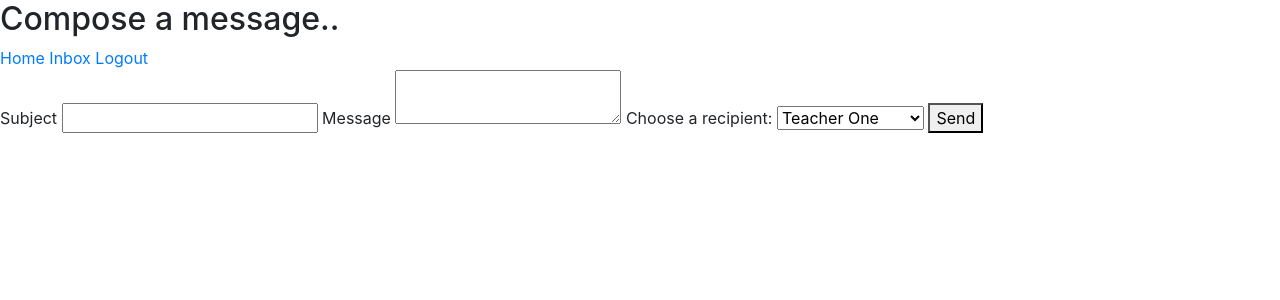
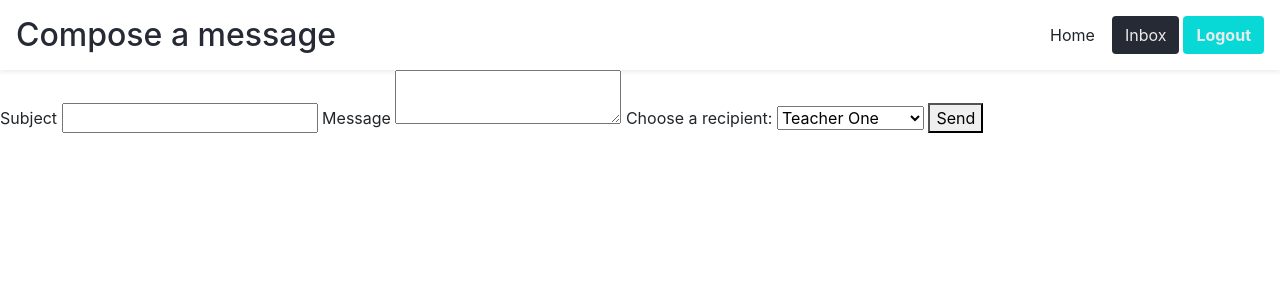
Before and after one commit to JennyWauer/school_scheduler, a Django app: template scheduler_app/templates/new_message.html in a window 1280 px wide. Shown: the top 300 px of the page. Run offline with Django 3.2, Linux system fonts and the light colour scheme; the template is opened without the code that fills it: values that come from a table or form of the project are taken from there, others are empty; data comes from the database, SQL or seed files in the repository; some libraries are stand-ins or nearby versions.

Commit message:
update and style header

```diff
--- a/scheduler_app/static/css/style.css
+++ b/scheduler_app/static/css/style.css
@@ -11,7 +11,7 @@ html {
     background-color: #08D9D6;
 }
 
-#sign-in {
+#sign-in, .inbox-btn {
     background-color: #252a34;
     color: #eaeaea;
 }
--- a/scheduler_app/templates/new_message.html
+++ b/scheduler_app/templates/new_message.html
@@ -13,12 +13,12 @@
 	<link rel="stylesheet" href="{% static 'css/style.css' %}">
 </head>
 <body>
-    <header>
-        <h2>Compose a message..</h2>
-        <a href="/profile">Home</a>
-        <a href="inbox/{{user.id}}">Inbox</a>
-        <a href="/logout">Logout</a>
-    </header>
+    <header id="header" class="bg-white d-flex p-3 align-items-center shadow-sm">
+		<h2 class="pr-5 mb-0">Compose a message</h2>
+        <a href="/profile" class="btn ml-auto">Home</a>
+        <a href="inbox/{{user.id}}" class="btn ml-1 inbox-btn">Inbox</a>
+        <a href="/logout" class="btn ml-1 logout">Logout</a>
+	</header>
     <div>
         <form id="send_message" action="/send" method="POST">
             {% csrf_token %}
```
